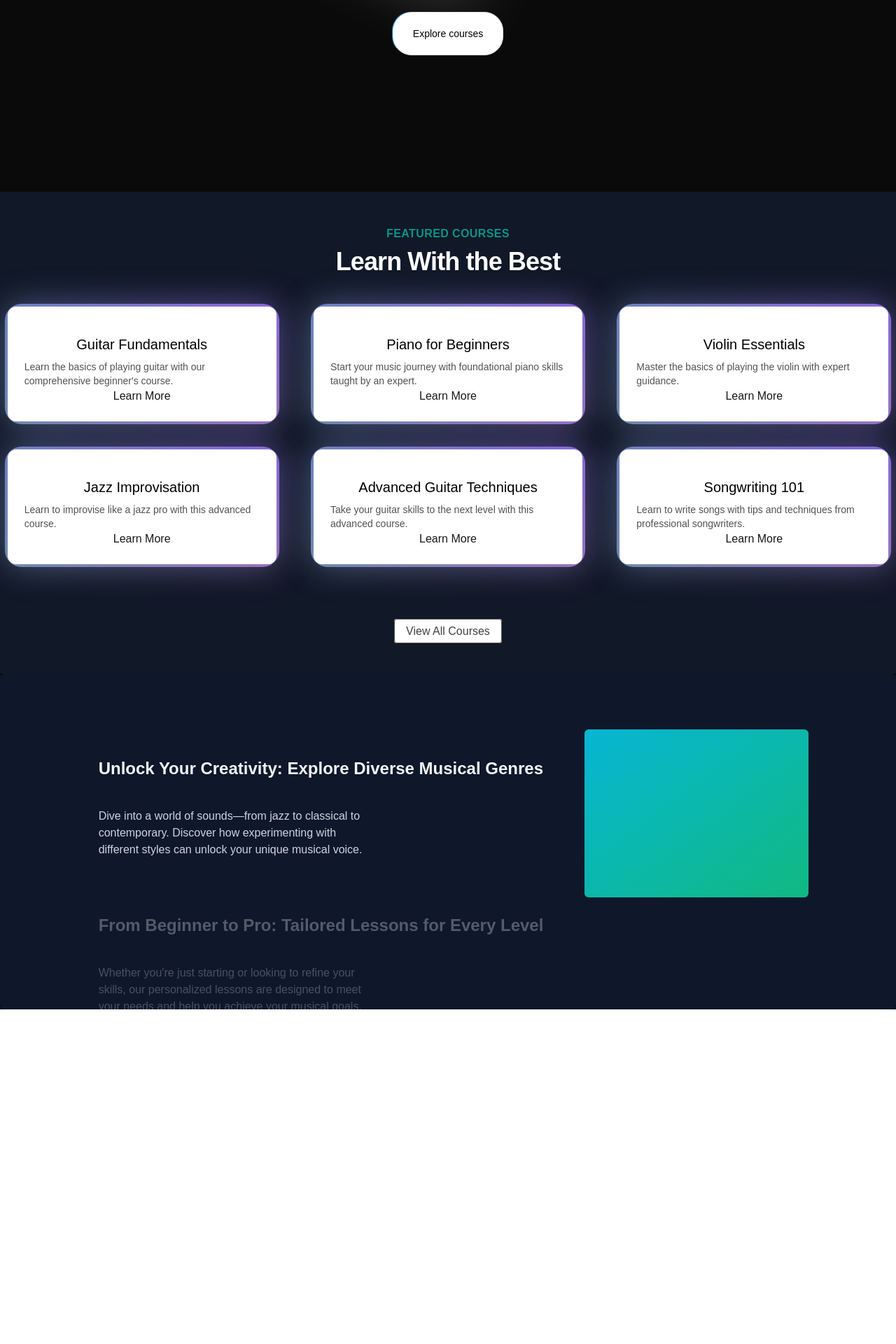
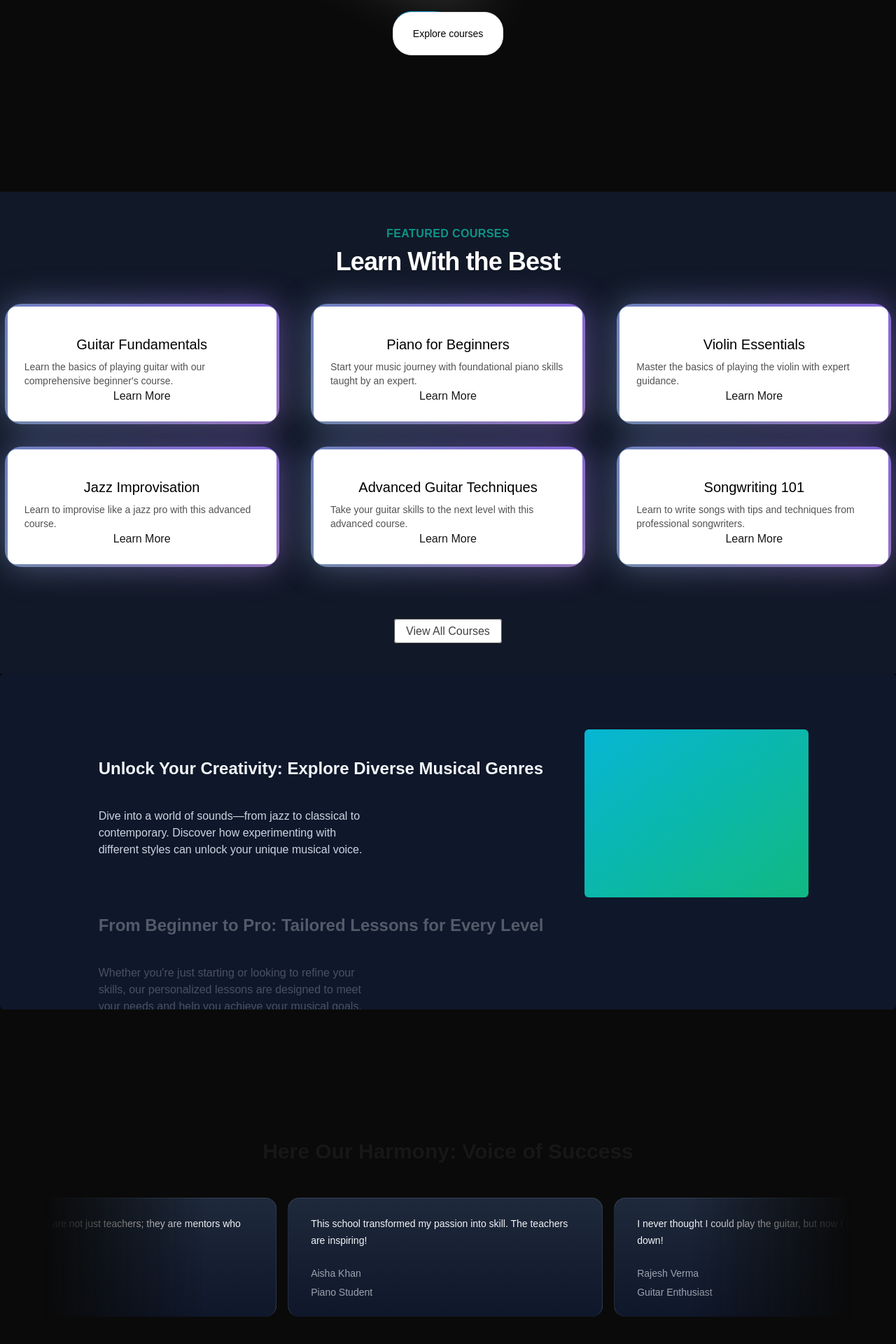
Before and after one commit to jiturajsharma/NextJsUI, a Next.js app: page / in a window 1280 px wide. Shown: the part 366-2286 px from the top of the page at 70% size. Before the commit the page ends 1808 px from the top, so only its background shows below. Built offline with nearby package versions, Linux system fonts and the light colour scheme.

Commit message:
grid featured added and plugin

```diff
--- a/package.json
+++ b/package.json
@@ -11,7 +11,8 @@
   "dependencies": {
     "autoprefixer": "^10.4.20",
     "clsx": "^2.1.1",
-    "framer-motion": "^11.5.4",
+    "framer-motion": "^11.5.6",
+    "mini-svg-data-uri": "^1.4.4",
     "next": "^14.2.12",
     "react": "^18",
     "react-dom": "^18",
--- a/src/app/page.tsx
+++ b/src/app/page.tsx
@@ -1,5 +1,6 @@
 import FeaturedCourses from "@/components/FeaturedCourses";
 import HeroSection from "@/components/HeroSection";
+import MusicSchoolTestimonialCards from "@/components/TestimonialCards";
 import WhyChooseUs from "@/components/WhyChooseUs";
 
 export default function Home() {
@@ -8,6 +9,7 @@
         <HeroSection />
         <FeaturedCourses />
         <WhyChooseUs />
+        <MusicSchoolTestimonialCards />
     </main>
   )
 }
--- /dev/null
+++ b/src/components/TestimonialCards.tsx
@@ -0,0 +1,33 @@
+'use client'
+import { InfiniteMovingCards } from "./ui/infinite-moving-cards";
+
+const musicSchoolTestimonials = [
+    { quote: "This school transformed my passion into skill. The teachers are           inspiring!",
+        name: "Aisha Khan",
+        title: "Piano Student" },
+    { quote: "I never thought I could play the guitar, but now I can't put it down!",      name: "Rajesh Verma",
+        title: "Guitar Enthusiast" },
+    { quote: "The collaborative environment pushed me to grow as a musician and a person.", name: "Sita Patel", title: "Vocalist" },
+    { quote: "Each lesson is tailored to my needs, making learning enjoyable and effective.", name: "Manish Gupta", title: "Drum Student" },
+    { quote: "The songwriting workshop helped me find my voice and express myself creatively.", name: "Nisha Singh", title: "Songwriter" },
+    { quote: "Performing in front of an audience has built my confidence immensely!", name: "Karan Mehta", title: "Bass Guitarist" },
+    { quote: "The supportive community here makes every practice session feel rewarding.", name: "Ravi Sharma", title: "Violinist" },
+    { quote: "I've learned so much about music theory, which has enhanced my playing skills.", name: "Pooja Joshi", title: "Flutist" },
+    { quote: "I love how the school encourages creativity while focusing on technique.", name: "Amit Rao", title: "Composer" },
+    { quote: "The instructors are not just teachers; they are mentors who genuinely care.", name: "Sneha Roy", title: "Saxophonist" }
+];
+
+function MusicSchoolTestimonialCards() {
+  return (
+    <div className="h-[40rem] w-full dark:bg-black dark:bg-grid-white/[0.2] relative flex flex-col items-center justify-center overflow-hidden">
+        <h1 className="text-3xl font-bold text-center mb-8 z-10">Here Our Harmony: Voice of Success</h1>
+            <div className="flex justify-center w-full overflow-hidden px-4 sm:px-6 lg:px-8">
+                  <div className="w-full max-w-6xl">
+                <InfiniteMovingCards items={musicSchoolTestimonials} direction="right" speed="slow" />
+                  </div>
+            </div>
+    </div>
+  )
+}
+
+export default MusicSchoolTestimonialCards
--- /dev/null
+++ b/src/components/ui/infinite-moving-cards.tsx
@@ -0,0 +1,121 @@
+"use client";
+
+import { cn } from "@/lib/utils";
+import React, { useEffect, useState } from "react";
+
+export const InfiniteMovingCards = ({
+  items,
+  direction = "left",
+  speed = "fast",
+  pauseOnHover = true,
+  className,
+}: {
+  items: {
+    quote: string;
+    name: string;
+    title: string;
+  }[];
+  direction?: "left" | "right";
+  speed?: "fast" | "normal" | "slow";
+  pauseOnHover?: boolean;
+  className?: string;
+}) => {
+  const containerRef = React.useRef<HTMLDivElement>(null);
+  const scrollerRef = React.useRef<HTMLUListElement>(null);
+
+  useEffect(() => {
+    addAnimation();
+  }, []);
+  const [start, setStart] = useState(false);
+  function addAnimation() {
+    if (containerRef.current && scrollerRef.current) {
+      const scrollerContent = Array.from(scrollerRef.current.children);
+
+      scrollerContent.forEach((item) => {
+        const duplicatedItem = item.cloneNode(true);
+        if (scrollerRef.current) {
+          scrollerRef.current.appendChild(duplicatedItem);
+        }
+      });
+
+      getDirection();
+      getSpeed();
+      setStart(true);
+    }
+  }
+  const getDirection = () => {
+    if (containerRef.current) {
+      if (direction === "left") {
+        containerRef.current.style.setProperty(
+          "--animation-direction",
+          "forwards"
+        );
+      } else {
+        containerRef.current.style.setProperty(
+          "--animation-direction",
+          "reverse"
+        );
+      }
+    }
+  };
+  const getSpeed = () => {
+    if (containerRef.current) {
+      if (speed === "fast") {
+        containerRef.current.style.setProperty("--animation-duration", "20s");
+      } else if (speed === "normal") {
+        containerRef.current.style.setProperty("--animation-duration", "40s");
+      } else {
+        containerRef.current.style.setProperty("--animation-duration", "80s");
+      }
+    }
+  };
+  return (
+    <div
+      ref={containerRef}
+      className={cn(
+        "scroller relative z-20  max-w-7xl overflow-hidden  [mask-image:linear-gradient(to_right,transparent,white_20%,white_80%,transparent)]",
+        className
+      )}
+    >
+      <ul
+        ref={scrollerRef}
+        className={cn(
+          " flex min-w-full shrink-0 gap-4 py-4 w-max flex-nowrap",
+          start && "animate-scroll ",
+          pauseOnHover && "hover:[animation-play-state:paused]"
+        )}
+      >
+        {items.map((item, idx) => (
+          <li
+            className="w-[350px] max-w-full relative rounded-2xl border border-b-0 flex-shrink-0 border-slate-700 px-8 py-6 md:w-[450px]"
+            style={{
+              background:
+                "linear-gradient(180deg, var(--slate-800), var(--slate-900)",
+            }}
+            key={item.name}
+          >
+            <blockquote>
+              <div
+                aria-hidden="true"
+                className="user-select-none -z-1 pointer-events-none absolute -left-0.5 -top-0.5 h-[calc(100%_+_4px)] w-[calc(100%_+_4px)]"
+              ></div>
+              <span className=" relative z-20 text-sm leading-[1.6] text-gray-100 font-normal">
+                {item.quote}
+              </span>
+              <div className="relative z-20 mt-6 flex flex-row items-center">
+                <span className="flex flex-col gap-1">
+                  <span className=" text-sm leading-[1.6] text-gray-400 font-normal">
+                    {item.name}
+                  </span>
+                  <span className=" text-sm leading-[1.6] text-gray-400 font-normal">
+                    {item.title}
+                  </span>
+                </span>
+              </div>
+            </blockquote>
+          </li>
+        ))}
+      </ul>
+    </div>
+  );
+};
--- a/tailwind.config.ts
+++ b/tailwind.config.ts
@@ -1,5 +1,13 @@
 import type { Config } from "tailwindcss";
-import colors from "tailwindcss/colors";
+
+const svgToDataUri = require("mini-svg-data-uri");
+
+const colors = require("tailwindcss/colors");
+const {
+  default: flattenColorPalette,
+} = require("tailwindcss/lib/util/flattenColorPalette");
+
+
 
 // Plugin to add each Tailwind color as a global CSS variable
 function addVariablesForColors({ addBase, theme }: { addBase: any; theme: any }) {
@@ -25,6 +33,29 @@
   });
 }
 
+function addSvgPatterns({ matchUtilities, theme }: any) {
+  matchUtilities(
+    {
+      'bg-grid': (value: any) => ({
+        backgroundImage: `url("${svgToDataUri(
+          `<svg xmlns="http://www.w3.org/2000/svg" viewBox="0 0 32 32" width="32" height="32" fill="none" stroke="${value}"><path d="M0 .5H31.5V32"/></svg>`
+        )}")`,
+      }),
+      'bg-grid-small': (value: any) => ({
+        backgroundImage: `url("${svgToDataUri(
+          `<svg xmlns="http://www.w3.org/2000/svg" viewBox="0 0 32 32" width="8" height="8" fill="none" stroke="${value}"><path d="M0 .5H31.5V32"/></svg>`
+        )}")`,
+      }),
+      'bg-dot': (value: any) => ({
+        backgroundImage: `url("${svgToDataUri(
+          `<svg xmlns="http://www.w3.org/2000/svg" viewBox="0 0 32 32" width="16" height="16" fill="none"><circle fill="${value}" id="pattern-circle" cx="10" cy="10" r="1.6257413380501518"></circle></svg>`
+        )}")`,
+      }),
+    },
+    { values: flattenColorPalette(theme('backgroundColor')), type: 'color' }
+  );
+}
+
 const config: Config = {
   content: [
     "./src/pages/**/*.{js,ts,jsx,tsx,mdx}",
@@ -38,6 +69,11 @@
         foreground: "var(--foreground)", // Using CSS variables for foreground
       },
       keyframes: {
+        scroll: {
+          to: {
+            transform: "translate(calc(-50% - 0.5rem))",
+          },
+        },
         spotlight: {
           "0%": {
             opacity: '0',
@@ -51,10 +87,11 @@
       },
       animation: {
         spotlight: "spotlight 2s ease .75s 1 forwards",
+        scroll: "scroll var(--animation-duration, 40s) var(--animation-direction, forwards) linear infinite"
       },
     },
   },
-  plugins: [addVariablesForColors], // Register custom plugin
+  plugins: [addVariablesForColors, addSvgPatterns], // Register custom plugin
 };
 
 export default config;
```
Also changed, not shown: 1 other file (tests, documents, lock files or other folders).
